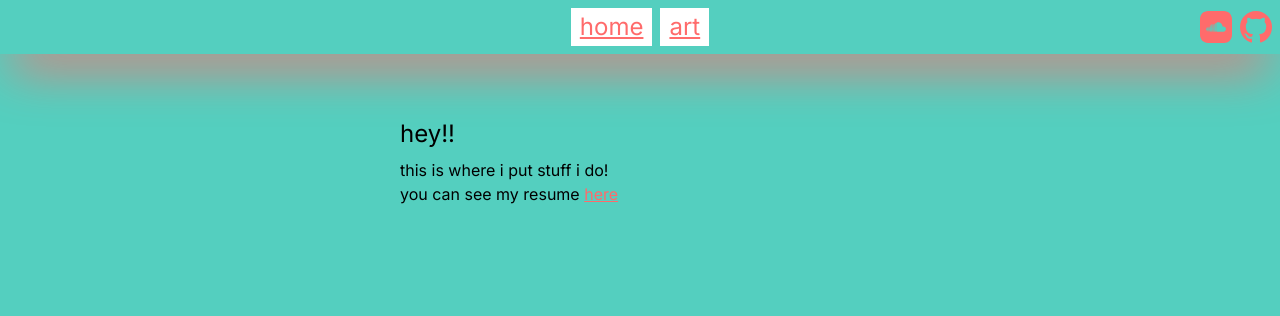
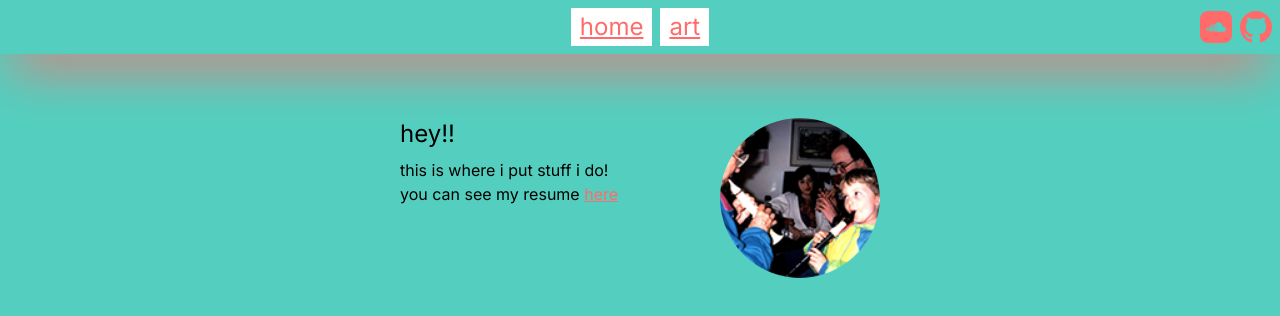
Before and after one commit to veryeasily/veryeasily.github.io, a Next.js app: page / in a window 1280 px wide. Shown: the top 316 px of the page. Built offline with nearby package versions, Linux system fonts and the light colour scheme; a web font is replaced by a local one.

Commit message:
style(pic): add profile pic

```diff
--- a/src/app/header.tsx
+++ b/src/app/header.tsx
@@ -2,7 +2,6 @@
 
 import clsx from "clsx"
 import Link from "next/link.js"
-import { usePathname } from "next/navigation.js"
 import { useEffect, useRef } from "react"
 import { useEvent } from "react-use"
 
@@ -88,11 +87,7 @@ const Header = ({ className, ...rest }: React.HTMLProps<HTMLElement>) => {
       ref={headerRef}
       {...rest}
     >
-      <div className="header_logo flex-1 flex">
-        {/* <a href="/" className="font-bold text-xl underline flex-none block bg-white p-2">
-          LJU
-        </a> */}
-      </div>
+      <div className="header_logo flex-1" />
 
       <div className="header_inner mx-auto flex max-w-screen-sm justify-center gap-1 md:gap-2">
         {LINKS.map((props) => (
--- a/src/app/page.tsx
+++ b/src/app/page.tsx
@@ -1,11 +1,15 @@
 import Link from "next/link.js"
+
+import logo from "@/assets/logo.png"
 
 export default function HomePage() {
   return (
     <article className="flex flex-col text-lg text-black">
+      <section className="flex gap-2">
+        <div className="flex-1">
           <h2 className="text-2xl">hey!!</h2>
 
-      <section className="pt-2 text-base">
+          <div className="text-base mt-2">
             <p>this is where i put stuff i do!</p>
 
             <p>
@@ -18,6 +22,14 @@ export default function HomePage() {
                 here
               </Link>
             </p>
+          </div>
+        </div>
+
+        <img
+          src={logo.src}
+          alt="logo"
+          className="w-24 h-24 md:w-40 md:h-40 flex-none block rounded-full"
+        />
       </section>
     </article>
   )
```
Also changed, not shown: src/assets/logo.png (added). Lines whose indentation alone changed are shown as unchanged.
